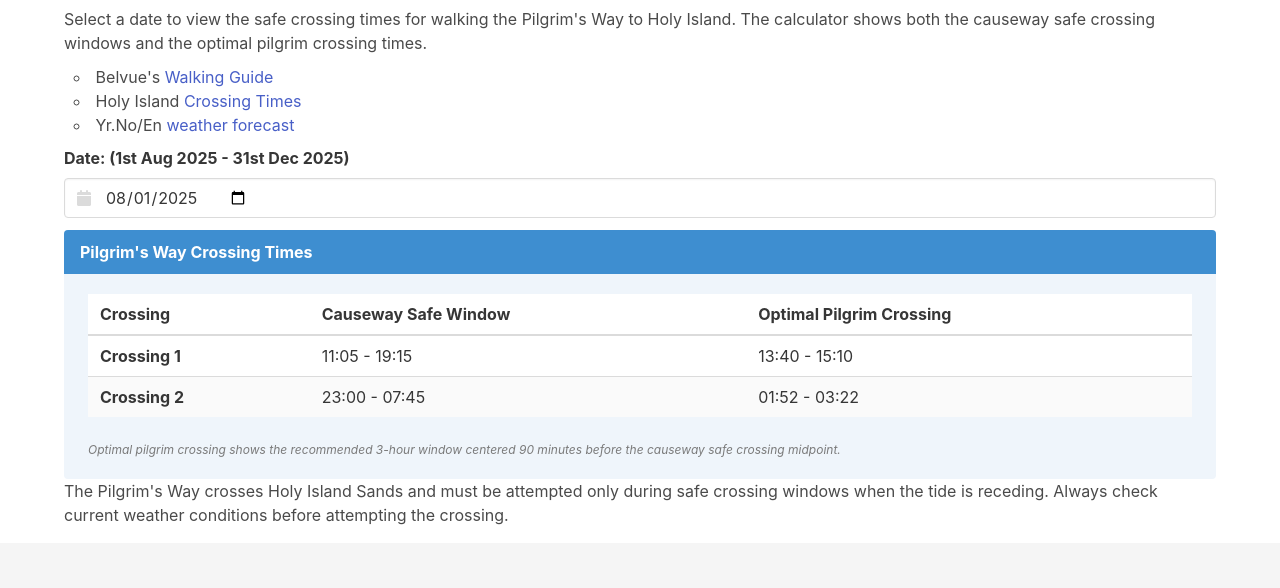
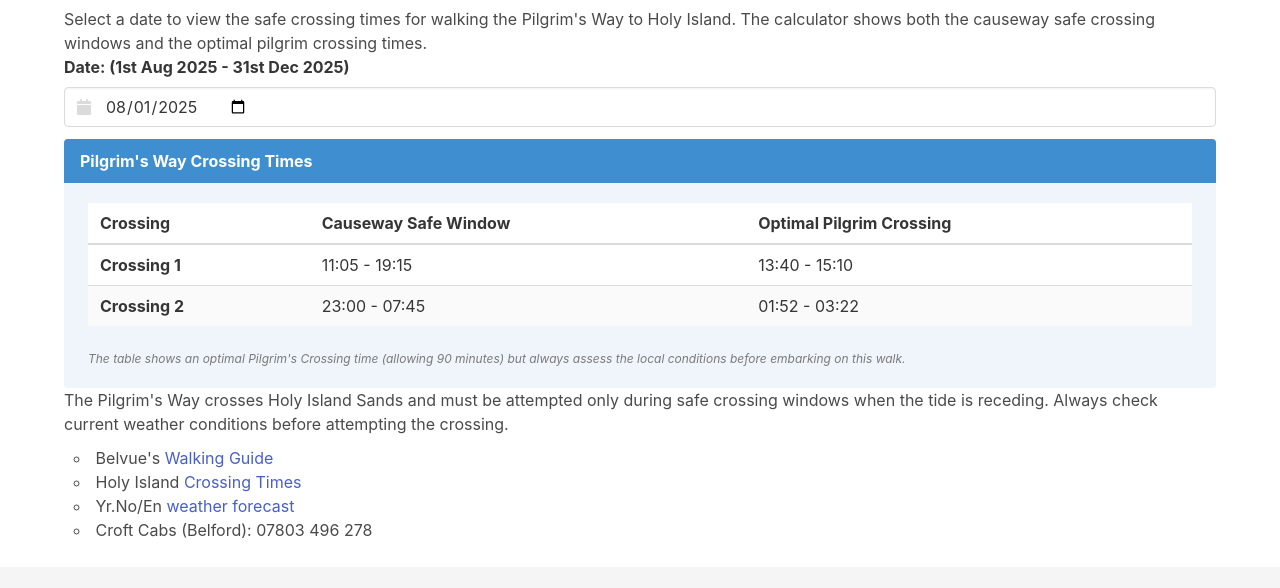
Before and after one commit to jonathancraddock/holyisland-cross, a plain HTML site: page index.html in a window 1280 px wide. Shown: the part 69-657 px from the top of the page. Drawn offline with nearby package versions, Linux system fonts and the light colour scheme; no server answers.

Commit message:
improved wording for clarity

```diff
--- a/index.html
+++ b/index.html
@@ -27,12 +27,6 @@
 
 <p>Select a date to view the safe crossing times for walking the Pilgrim's Way to Holy Island. The calculator shows both the causeway safe crossing windows and the optimal pilgrim crossing times.</p>
 
-<ul>
-<li>Belvue's <a href="https://holy-island.uk/how-to-walk-the-pilgrims-way-to-holy-island-minding-tide-times/" target="_blank">Walking Guide</a></li>
-<li>Holy Island <a href="https://holyislandcrossingtimes.northumberland.gov.uk/" target="_blank">Crossing Times</a></li>
-<li>Yr.No/En <a href="https://www.yr.no/en/forecast/daily-table/2-11610810/" target="_blank">weather forecast</a></li>
-</ul>
-
 <div class="field">
 <label id="dateSelectField" class="label">Date:</label>
 <div class="control has-icons-left">
@@ -48,6 +42,13 @@
 </div>
 
 <p>The Pilgrim's Way crosses Holy Island Sands and must be attempted only during safe crossing windows when the tide is receding. Always check current weather conditions before attempting the crossing.</p>
+
+<ul>
+<li>Belvue's <a href="https://holy-island.uk/how-to-walk-the-pilgrims-way-to-holy-island-minding-tide-times/" target="_blank">Walking Guide</a></li>
+<li>Holy Island <a href="https://holyislandcrossingtimes.northumberland.gov.uk/" target="_blank">Crossing Times</a></li>
+<li>Yr.No/En <a href="https://www.yr.no/en/forecast/daily-table/2-11610810/" target="_blank">weather forecast</a></li>
+<li>Croft Cabs (Belford): 07803 496 278</li>
+</ul>
 
 </div>
 
--- a/pilgrim.js
+++ b/pilgrim.js
@@ -144,7 +144,7 @@ function updateCrossingResults() {
                     </tbody>
                 </table>
                 <p class="is-size-7 has-text-grey">
-                    <em>Optimal pilgrim crossing shows the recommended 3-hour window centered 90 minutes before the causeway safe crossing midpoint.</em>
+                    <em>The table shows an optimal Pilgrim's Crossing time (allowing 90 minutes) but always assess the local conditions before embarking on this walk.</em>
                 </p>
             </div>
         </div>
```
